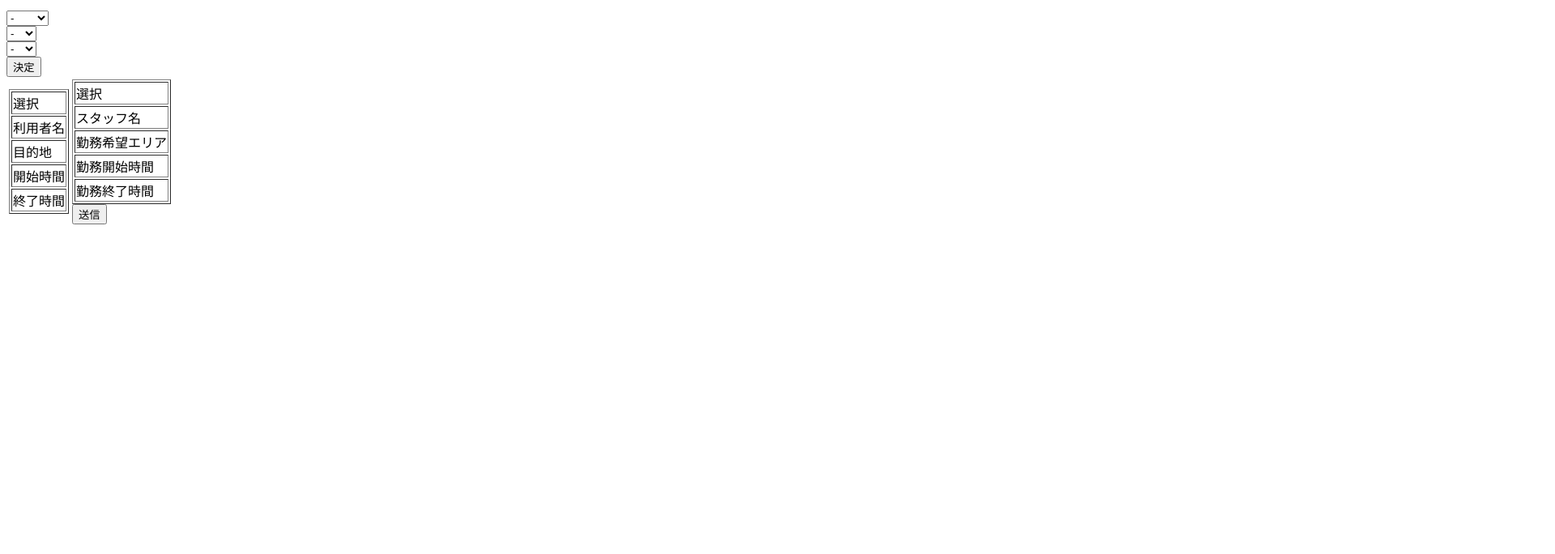
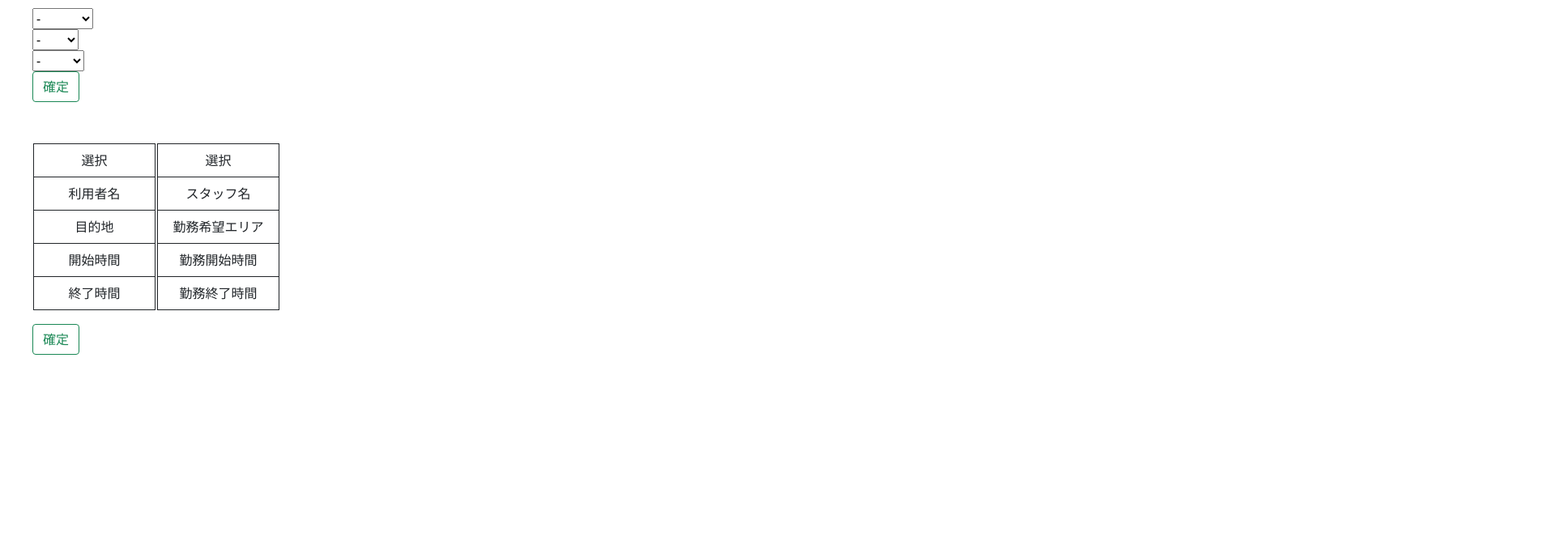
Before and after one commit to masaya-tn/yoyaku_system, a plain HTML site: page index.html in a window 1280 px wide. Shown: the part 116-800 px from the top of the page at 81% size, 1920 px wide, since content can reach past the window. Drawn offline with nearby package versions, Linux system fonts and the light colour scheme.

Commit message:
テーブルデザイン 結果画面進めた

```diff
--- a/index.html
+++ b/index.html
@@ -3,171 +3,133 @@
 <head>
     <meta charset="utf-8">
     <script src="https://ajax.googleapis.com/ajax/libs/jquery/3.4.1/jquery.min.js"></script>
-
+    <link rel="stylesheet" href="style.css" type="text/css">
+    <link href="https://cdn.jsdelivr.net/npm/bootstrap@5.0.2/dist/css/bootstrap.min.css" rel="stylesheet" integrity="sha384-EVSTQN3/azprG1Anm3QDgpJLIm9Nao0Yz1ztcQTwFspd3yD65VohhpuuCOmLASjC" crossorigin="anonymous">
     <title>yoyaku_system</title>
 </head>
 <body>
     <h1>マッチング</h1>
     <p>日付を選択してください</p>
+    <!-- カレンダー入力対応 -->
     <form name="yearform">
       <select name="year">
         <option value="">-</option>
-        <option value="2020">2020</option>
-        <option value="2021">2021</option>
-        <option value="2022">2022</option>
-        <option value="2023">2023</option>
-        <option value="2024">2024</option>
-        <option value="2025">2025</option>
-        <option value="2026">2026</option>
-        <option value="2027">2027</option>
-        <option value="2028">2028</option>
-        <option value="2029">2029</option>
-        <option value="2030">2030</option>
+        <option value="2020">2020年</option>
+        <option value="2021">2021年</option>
+        <option value="2022">2022年</option>
+        <option value="2023">2023年</option>
+        <option value="2024">2024年</option>
+        <option value="2025">2025年</option>
+        <option value="2026">2026年</option>
+        <option value="2027">2027年</option>
+        <option value="2028">2028年</option>
+        <option value="2029">2029年</option>
+        <option value="2030">2030年</option>
       </select>
     </form>
     <form name="monthform">
       <select name="month">
         <option value="">-</option>
-        <option value="01">1</option>
-        <option value="02">2</option>
-        <option value="03">3</option>
-        <option value="04">4</option>
-        <option value="05">5</option>
-        <option value="06">6</option>
-        <option value="07">7</option>
-        <option value="08">8</option>
-        <option value="09">9</option>
-        <option value="10">10</option>
-        <option value="11">11</option>
-        <option value="12">12</option>
+        <option value="01">1月</option>
+        <option value="02">2月</option>
+        <option value="03">3月</option>
+        <option value="04">4月</option>
+        <option value="05">5月</option>
+        <option value="06">6月</option>
+        <option value="07">7月</option>
+        <option value="08">8月</option>
+        <option value="09">9月</option>
+        <option value="10">10月</option>
+        <option value="11">11月</option>
+        <option value="12">12月</option>
       </select>
     </form>
 
     <form name="dayform">
       <select name="day">
         <option value="">-</option>
-        <option value="01">1</option>
-        <option value="02">2</option>
-        <option value="03">3</option>
-        <option value="04">4</option>
-        <option value="05">5</option>
-        <option value="06">6</option>
-        <option value="07">7</option>
-        <option value="08">8</option>
-        <option value="09">9</option>
-        <option value="10">10</option>
-        <option value="11">11</option>
-        <option value="12">12</option>
-        <option value="13">13</option>
-        <option value="14">14</option>
-        <option value="15">15</option>
-        <option value="16">16</option>
-        <option value="17">17</option>
-        <option value="18">18</option>
-        <option value="19">19</option>
-        <option value="20">20</option>
-        <option value="21">21</option>
-        <option value="22">22</option>
-        <option value="23">23</option>
-        <option value="24">24</option>
-        <option value="25">25</option>
-        <option value="26">26</option>
-        <option value="27">27</option>
-        <option value="28">28</option>
-        <option value="29">29</option>
-        <option value="30">30</option>
-        <option value="31">31</option>
+        <option value="01">1日日</option>
+        <option value="02">2日</option>
+        <option value="03">3日</option>
+        <option value="04">4日</option>
+        <option value="05">5日</option>
+        <option value="06">6日</option>
+        <option value="07">7日</option>
+        <option value="08">8日</option>
+        <option value="09">9日</option>
+        <option value="10">10日</option>
+        <option value="11">11日</option>
+        <option value="12">12日</option>
+        <option value="13">13日</option>
+        <option value="14">14日</option>
+        <option value="15">15日</option>
+        <option value="16">16日</option>
+        <option value="17">17日</option>
+        <option value="18">18日</option>
+        <option value="19">19日</option>
+        <option value="20">20日</option>
+        <option value="21">21日</option>
+        <option value="22">22日</option>
+        <option value="23">23日</option>
+        <option value="24">24日</option>
+        <option value="25">25日</option>
+        <option value="26">26日</option>
+        <option value="27">27日</option>
+        <option value="28">28日</option>
+        <option value="29">29日</option>
+        <option value="30">30日</option>
+        <option value="31">31日</option>
       </select>
     </form>
-    <button id = "index-btn">決定</button>
+    <button id = "index-btn" class="btn btn-outline-success">確定</button>
 
     <div class="matching_select">
       <form>
-        <table>
+        <table class="box-container">
           <tr id="user_table">
             <td>
-              <table border="1">
+              <table class="table user_table">
                 <tr id="user_checkbox">
-                  <td>選択</td>
+                  <td class="border border-dark">選択</td>
                 </tr>
                 <tr id="user_name">
-                  <td>利用者名</td>
+                  <td class="border border-dark">利用者名</td>
                 </tr>
                 <tr id="user_area">
-                  <td>目的地</td>
+                  <td class="border border-dark">目的地</td>
                 </tr>
                 <tr id="user_start">
-                  <td>開始時間</td>
+                  <td class="border border-dark">開始時間</td>
                 </tr>
                 <tr id="user_end">
-                  <td>終了時間</td>
+                  <td class="border border-dark">終了時間</td>
                 </tr>
               </table>
             </td>
             <td>
-              <table border="1">
+              <table class="table staff_table">
                 <tr id="staff_checkbox">
-                  <td>選択</td>
+                  <td class="border border-dark">選択</td>
                 </tr>
                 <tr id="staff_name">
-                  <td>スタッフ名</td>
+                  <td class="border border-dark">スタッフ名</td>
                 </tr>
                 <tr id="staff_area">
-                  <td>勤務希望エリア</td>
+                  <td class="border border-dark">勤務希望エリア</td>
                 </tr>
                 <tr id="staff_start">
-                  <td>勤務開始時間</td>
+                  <td class="border border-dark">勤務開始時間</td>
                 </tr>
                 <tr id="staff_end">
-                  <td>勤務終了時間</td>
+                  <td class="border border-dark">勤務終了時間</td>
                 </tr>
+              </table>
             </td>
           </tr>
         </table>
-        <button type="button" class="submit_button">送信</button>
+        <button type="button" class="submit_button display btn btn-outline-success">確定</button>
       </form>
     </div>
-    <!-- <table>
-      <tr id="user_table">
-        <td>
-          <table border="1">
-            <tr id="user_checkbox">
-              <td>選択</td>
-            </tr>
-            <tr id="user_name">
-              <td>利用者名</td>
-            </tr>
-            <tr id="user_area">
-              <td>目的地</td>
-            </tr>
-            <tr id="user_start">
-              <td>開始時間</td>
-            </tr>
-            <tr id="user_end">
-              <td>終了時間</td>
-            </tr>
-          </table>
-        </td>
-        <td>
-          <table border="1">
-            <tr id="staff_checkbox">
-              <td>選択</td>
-            </tr>
-            <tr id="staff_name">
-              <td>スタッフ名</td>
-            </tr>
-            <tr id="staff_area">
-              <td>勤務希望エリア</td>
-            </tr>
-            <tr id="staff_start">
-              <td>勤務開始時間</td>
-            </tr>
-            <tr id="staff_end">
-              <td>勤務終了時間</td>
-            </tr>
-        </td>
-      </tr>
-    </table> -->
 
     <script>
       var btn = document.getElementById('index-btn');
@@ -202,11 +164,11 @@
         .then(data => {
           // let output_label = document.getElementById("output_label");
           // output_label.innerText = data["body"][0]["area"]
+          console.log(data);
           createUserTable(data);
           createStaffTable(data);
-          console.log(data);
-        });
-      };
+
+      })};
 
       // マッチング結果のID送信
       $(function () {
@@ -222,7 +184,10 @@
           fetch(request_url, {mode: 'cors'})
           .then(response => response.json())
           .then(data => {
-            console.log(data);
+            if (data.statusCode == 200){
+              window.alert('マッチングに成功しました');
+              location.reload();
+            };
           })
         });
       });
@@ -235,11 +200,11 @@
         user_end = $('#user_end');
         for(var i in data.body.user) {
             // <input type="checkbox" name="food" value="1">焼肉
-            var user_checkbox_text = '<th><input type="checkbox" name="reservation" value=' + String(data.body.user[i].id) + '></th>';
-            var user_name_text = '<td>' + data.body.user[i].user_name + '</td>';
-            var user_area_text = '<td>' + data.body.user[i].area + '</td>';
-            var user_start_text = '<td>' + data.body.user[i].start + '</td>';
-            var user_end_text = '<td>' + data.body.user[i].end + '</td>';
+            var user_checkbox_text = '<th class="border table-success border-dark"><input type="checkbox" name="reservation" value=' + String(data.body.user[i].id) + '></th>';
+            var user_name_text = '<td class="border table-success border-dark">' + data.body.user[i].user_name + '</td>';
+            var user_area_text = '<td class="border table-success border-dark">' + data.body.user[i].area + '</td>';
+            var user_start_text = '<td class="border table-success border-dark">' + extractDate(data.body.user[i].start) + '</td>';
+            var user_end_text = '<td class="border table-success border-dark">' + extractDate(data.body.user[i].end) + '</td>';
 
             $(user_checkbox).append(user_checkbox_text);
             $(user_name).append(user_name_text);
@@ -257,11 +222,11 @@
         staff_end = $('#staff_end');
         for(var i in data.body.staff) {
             // <input type="checkbox" name="food" value="1">焼肉
-            var staff_checkbox_text = '<th><input type="checkbox" name="reservation" value=' + String(data.body.staff[i].staff_id) + '></th>';
-            var staff_name_text = '<td>' + data.body.staff[i].staff_name + '</td>';
-            var staff_area_text = '<td>' + data.body.staff[i].area + '</td>';
-            var staff_start_text = '<td>' + data.body.staff[i].start + '</td>';
-            var staff_end_text = '<td>' + data.body.staff[i].end + '</td>';
+            var staff_checkbox_text = '<th class="border table-info border-dark"><input type="checkbox" name="reservation" value=' + String(data.body.staff[i].staff_id) + '></th>';
+            var staff_name_text = '<td class="border table-info border-dark">' + data.body.staff[i].staff_name + '</td>';
+            var staff_area_text = '<td class="border table-info border-dark">' + data.body.staff[i].area + '</td>';
+            var staff_start_text = '<td class="border table-info border-dark">' + extractDate(data.body.staff[i].start) + '</td>';
+            var staff_end_text = '<td class="border table-info border-dark">' + extractDate(data.body.staff[i].end) + '</td>';
 
             $(staff_checkbox).append(staff_checkbox_text);
             $(staff_name).append(staff_name_text);
@@ -271,6 +236,11 @@
           }
       };
 
+      function extractDate(date) {
+        var time = date.substr(8);
+        time = time + '時';
+        return time
+      }
 
 
     </script>
--- /dev/null
+++ b/style.css
@@ -0,0 +1,30 @@
+html {
+  width: 4000px;
+  margin-left: 40px;
+  margin-top: 30px;
+}
+
+button {
+  margin-top: 10px;
+}
+
+.table {
+  border-collapse:  collapse;
+  text-align: center;
+
+  margin: 50px auto 0;
+}
+
+.border {
+  border: 1px solid black;
+  padding: 2px 3px;
+  width: 150px;
+}
+
+.display {
+  float: left;
+}
+
+.box-container{
+
+}
```
Also changed, not shown: result.html (+10 -2 lines).
